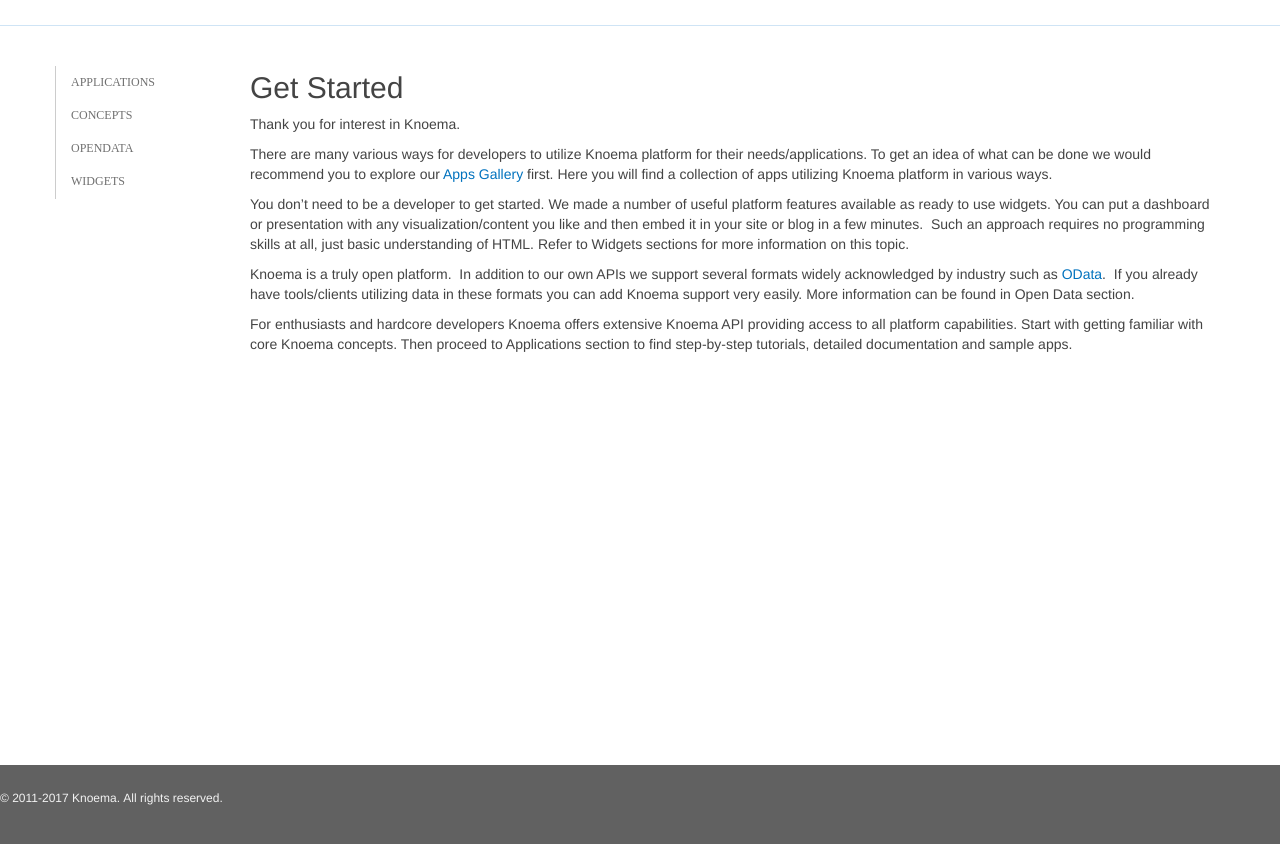
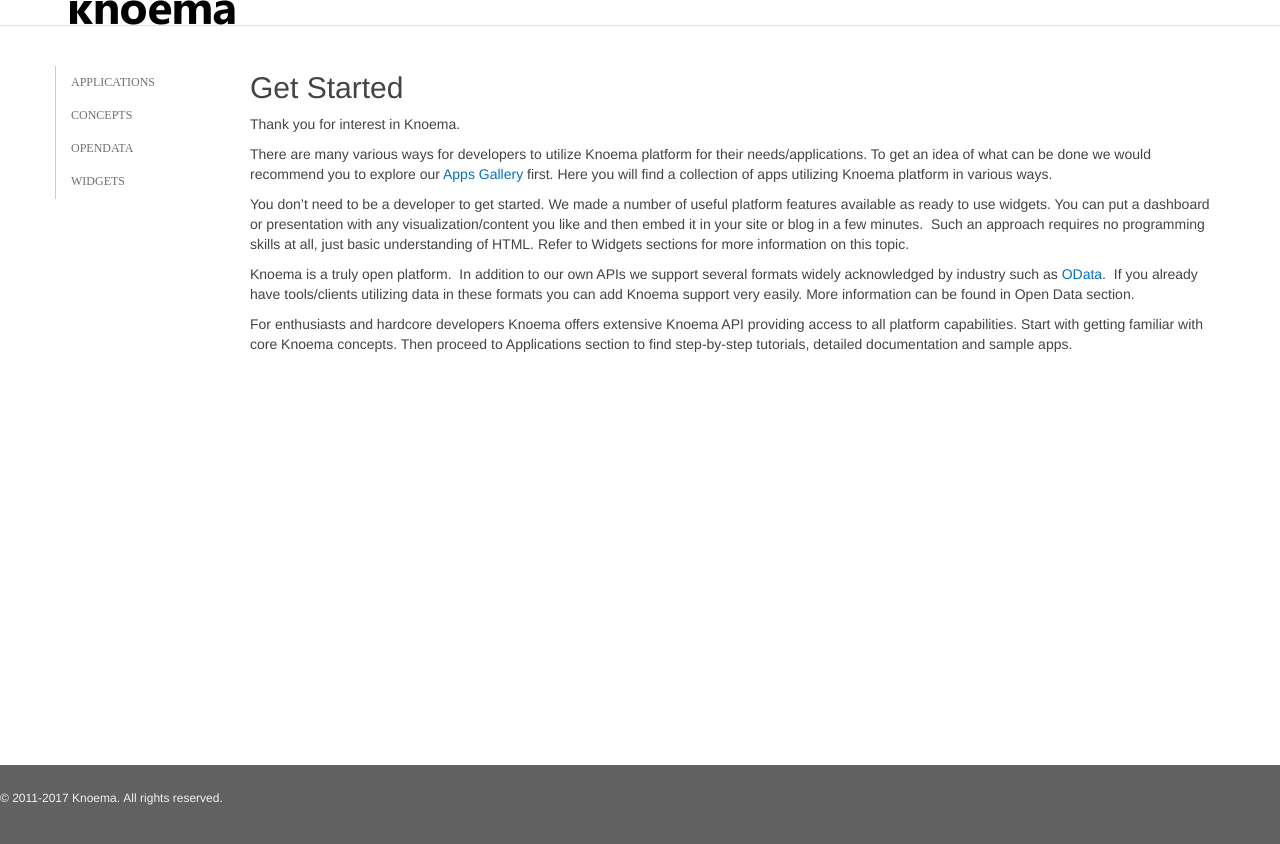
Before and after one commit to Knoema/Docs, a Jekyll site: the page built from index.md, in a window 1280 px wide. Shown: the top 844 px of the page. Built offline with Jekyll 4.4.1, drawn with Linux system fonts in a browser that asks for light colours; nearby versions of some CDN libraries; some web fonts are replaced.

Commit message:
KN-21402 img path

```diff
--- a/css/styles.scss
+++ b/css/styles.scss
@@ -187,7 +187,7 @@
     display: block;
     width: 165px;
     height: 25px;
-    background-image: url(/docs/img/logo_knoema.png);
+    background-image: url(/img/logo_knoema.png);
 
     @media only screen and (-webkit-min-device-pixel-ratio: 2),
           only screen and (min--moz-device-pixel-ratio: 2),
@@ -195,7 +195,7 @@
           only screen and (min-resolution: 2ppx),
           only screen and (min-device-pixel-ratio: 2)
     {
-      background-image: url(/docs/img/logo_knoema-x2.png);
+      background-image: url(/img/logo_knoema-x2.png);
       background-size: cover;
     }
   }
@@ -286,13 +286,13 @@
         }
 
         > a:hover {
-          background: url(/docs/img/expand-up.svg) 110px 5px no-repeat;
+          background: url(/img/expand-up.svg) 110px 5px no-repeat;
           background-size: 24px;
         }
       }
 
       &.collapsed > a:hover {
-        background: url(/docs/img/expand-down.svg) 110px 5px no-repeat;
+        background: url(/img/expand-down.svg) 110px 5px no-repeat;
         background-size: 24px;
       }
     }
```
